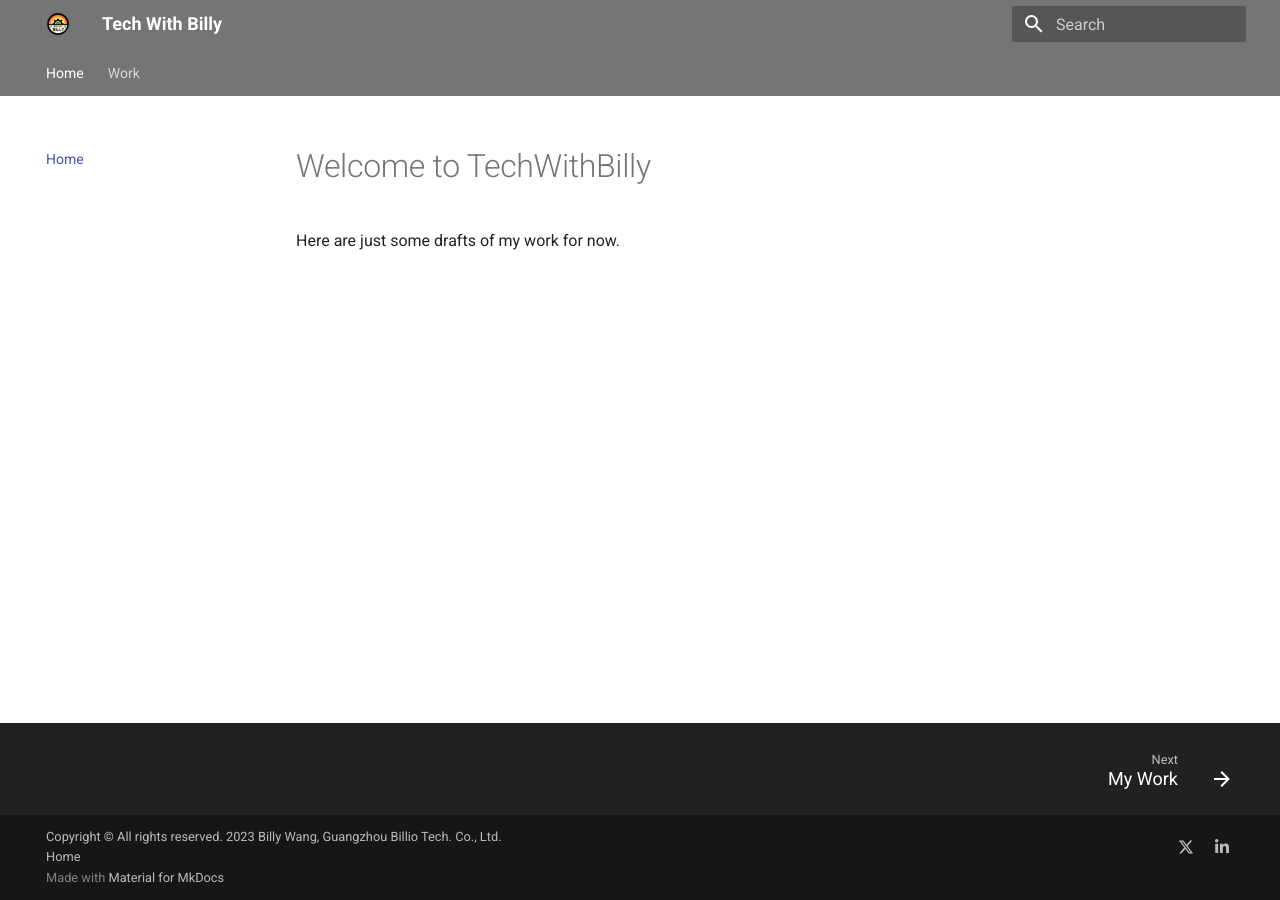
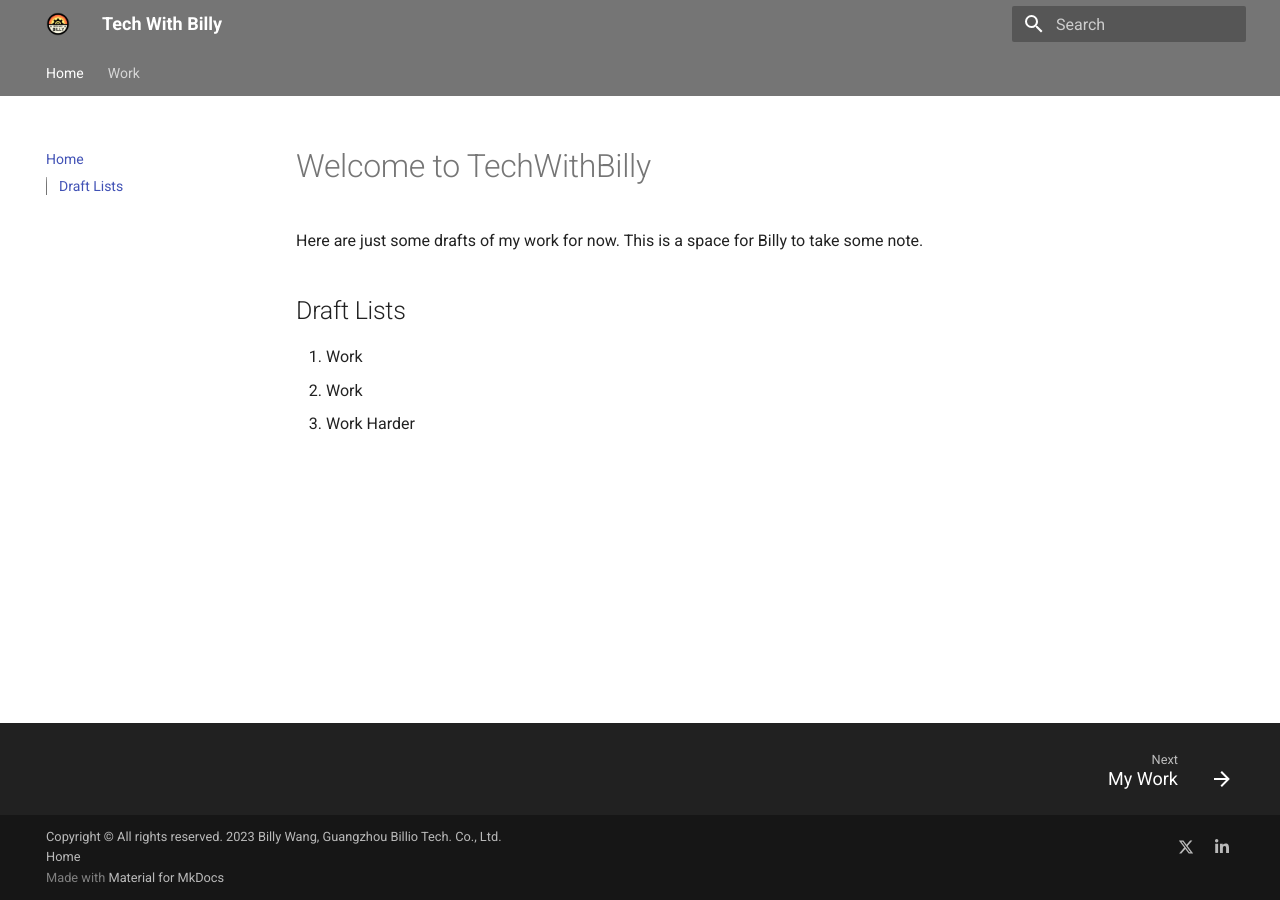
Before and after one commit to youyoubilly/techwithbilly, an MkDocs documentation site: the page built from docs/index.md, in a window 1280 px wide. Built offline with MkDocs 1.6.1 and Material for MkDocs 9.7.7, drawn with Linux system fonts in a browser that asks for light colours.

Commit message:
Update index.md

```diff
--- a/docs/index.md
+++ b/docs/index.md
@@ -1,3 +1,10 @@
 # Welcome to TechWithBilly
 
 Here are just some drafts of my work for now.
+This is a space for Billy to take some note.
+
+## Draft Lists
+
+1. Work
+2. Work
+3. Work Harder
```
